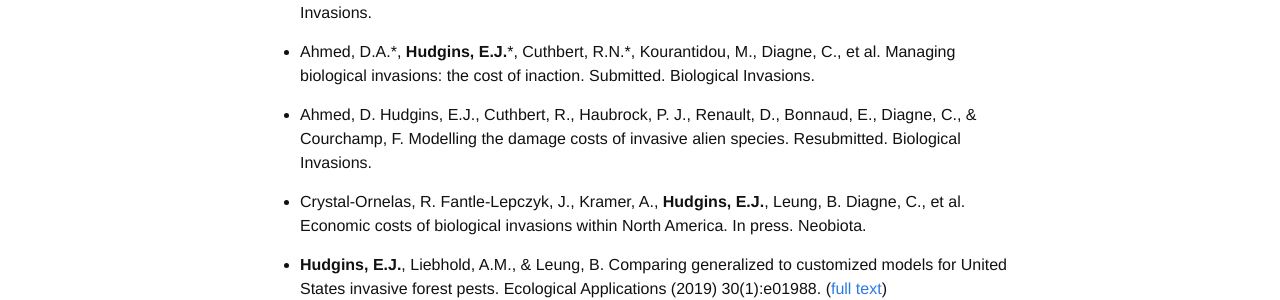
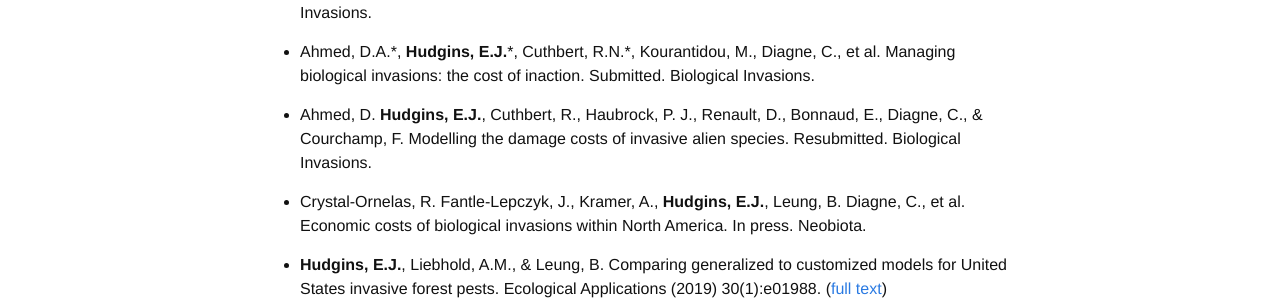
Before and after one commit to emmajhudgins/emmajhudgins.github.io, a Jekyll site: the page built from publications.md, in a window 1280 px wide and 900 px high. Shown: the part 400-700 px from the top of the window. Built offline with Jekyll 4.4.1, drawn with Linux system fonts in a browser that asks for light colours; nearby versions of some CDN libraries; some web fonts are replaced.

```diff
--- a/publications.md
+++ b/publications.md
@@ -18,7 +18,7 @@ order: 2
 
 * Ahmed, D.A.\*, **Hudgins, E.J.**\*, Cuthbert, R.N.\*, Kourantidou, M., Diagne, C., et al. Managing biological invasions: the cost of inaction. Submitted. Biological Invasions.
 
-* Ahmed, D. Hudgins, E.J., Cuthbert, R., Haubrock, P. J., Renault, D., Bonnaud, E., Diagne, C.,  & Courchamp, F. Modelling the damage costs of invasive alien species. Resubmitted. Biological Invasions.
+* Ahmed, D. **Hudgins, E.J.**, Cuthbert, R., Haubrock, P. J., Renault, D., Bonnaud, E., Diagne, C.,  & Courchamp, F. Modelling the damage costs of invasive alien species. Resubmitted. Biological Invasions.
 
 * Crystal-Ornelas, R. Fantle-Lepczyk, J., Kramer, A., **Hudgins, E.J.**, Leung, B. Diagne, C., et al. Economic costs of biological invasions within North America. In press. Neobiota.
 
```
